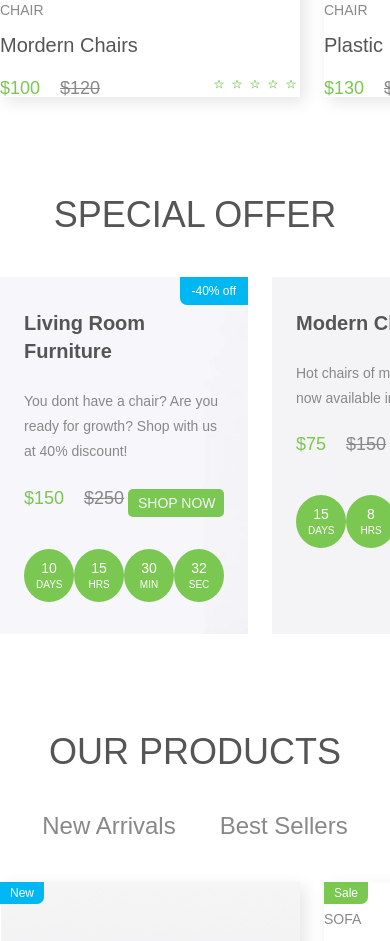
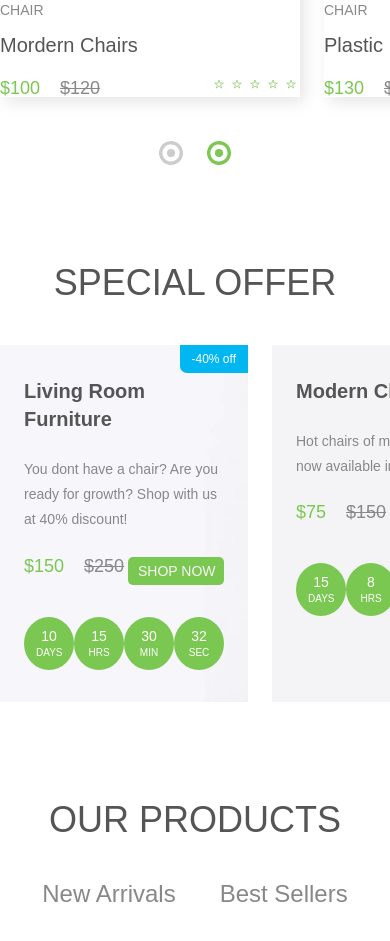
Before and after one commit to SsimbwaJoshua/Furniture-store, a plain HTML site: page index.html in a window 390 px wide. Shown: the part 2515-3456 px from the top of the page. Drawn offline with nearby package versions, Linux system fonts and the light colour scheme.

Commit message:
Before Media Querries

```diff
--- a/index.html
+++ b/index.html
@@ -399,7 +399,10 @@
               </div>
             </div>
           </div>
-          <div class="changing-dots"></div>
+          <div class="changing-dots">
+            <img src="landing img & icon/Circle.svg" alt="" />
+            <img src="landing img & icon/Circle2.svg" alt="" />
+          </div>
         </div>
       </section>
       <section class="section">
--- a/style.css
+++ b/style.css
@@ -44,6 +44,11 @@ html {
 }
 .light-text {
   color: var(--faded-text);
+}
+
+a:active,
+a:hover {
+  text-decoration: underline;
 }
 
 /* header and landing page */
@@ -409,6 +414,11 @@ html {
   color: var(--primary-color);
   height: 1rem;
 }
+.changing-dots {
+  display: flex;
+  gap: 2.4rem;
+  justify-content: center;
+}
 
 /* ////////////////////////section 6//////////////////////////////*/
 .the-offers {
```
Also changed, not shown: landing img & icon/Circle.svg (added), landing img & icon/Circle2.svg (added).
